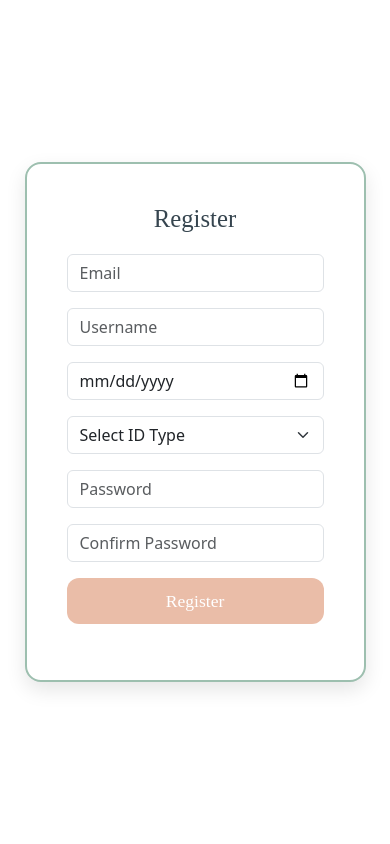
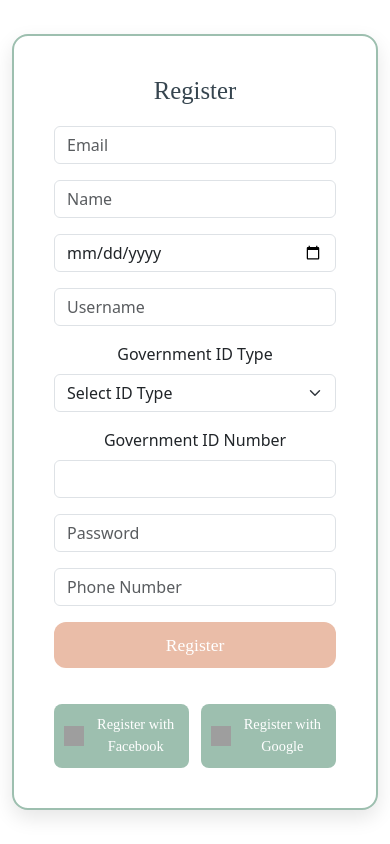
Before and after one commit to Pune-Helps/punehelps, a Flask app: page /register in a window 390 px wide. Run offline with Flask 3, Linux system fonts and the light colour scheme; grey boxes are pictures that could not be loaded.

Commit message:
Minor changes

```diff
--- a/templates/landing.html
+++ b/templates/landing.html
@@ -342,7 +342,6 @@
         detailsModal.addEventListener("show.bs.modal", function (event) {
             const button = event.relatedTarget;
 
-        // Get listing details from data attributes
             document.getElementById("modal-title").textContent = button.getAttribute("data-title");
             document.getElementById("modal-description").textContent = button.getAttribute("data-description");
             document.getElementById("modal-category").textContent = button.getAttribute("data-other-category") || button.getAttribute("data-category");
@@ -350,7 +349,10 @@
             document.getElementById("modal-urgent").textContent = button.getAttribute("data-urgent");
             document.getElementById("modal-user").textContent = button.getAttribute("data-user");
             document.getElementById("modal-expiry").textContent = button.getAttribute("data-expiry");
-                document.getElementById("modal-phone").textContent = button.getAttribute("data-phone");
+
+            // ✅ Fix phone_number to show 'N/A' if missing
+            const phoneNumber = button.getAttribute("data-phone");
+            document.getElementById("modal-phone").textContent = phoneNumber ? phoneNumber : 'N/A';
         });
     });
 
--- a/templates/register.html
+++ b/templates/register.html
@@ -3,7 +3,8 @@
 <head>
     <meta charset="UTF-8">
     <meta name="viewport" content="width=device-width, initial-scale=1.0">
-    <title>Register - Pune Seva</title>
+    <title>Registration Page</title>
+    <!-- Bootstrap CSS -->
     <link href="https://cdn.jsdelivr.net/npm/bootstrap@5.3.0-alpha1/dist/css/bootstrap.min.css" rel="stylesheet">
     <style>
         .register-container {
@@ -13,7 +14,7 @@
         }
 
         .image-side {
-            background: url("{{ url_for('static', filename='register-bg.jpg') }}") no-repeat center center;
+            background: url('https://upload.wikimedia.org/wikipedia/commons/a/a0/Shaniwar_Wada_during_sunset.jpg') no-repeat center center;
             background-size: cover;
         }
 
@@ -22,22 +23,22 @@
             padding: 40px;
             border-radius: 16px;
             box-shadow: 0px 8px 20px rgba(0, 0, 0, 0.1);
-            border: 2px solid #9DBFAF;
+            border: 2px solid #9DBFAF; /* Sage Green border */
         }
 
         .register-form h2 {
             margin-bottom: 20px;
             font-family: 'Merriweather', serif;
-            color: #36454F;
+            color: #36454F; /* Charcoal Gray */
         }
 
         .form-control:focus {
-            border-color: #EABDA8;
+            border-color: #EABDA8; /* Soft Peach on focus */
             box-shadow: none;
         }
 
         .btn-custom {
-            background-color: #EABDA8;
+            background-color: #EABDA8; /* Soft Peach button */
             color: white;
             border-radius: 12px;
             font-family: 'Merriweather', serif;
@@ -48,34 +49,39 @@
         }
 
         .btn-custom:hover {
-            background-color: #356E6B;
+            background-color: #356E6B; /* Deep Teal on hover */
         }
 
         .btn-register {
-            background-color: #9DBFAF;
+            background-color: #9DBFAF; /* Sage Green */
         }
 
         .btn-register:hover {
-            background-color: #356E6B;
+            background-color: #356E6B; /* Deep Teal on hover */
+        }
+
+        .oauth-buttons {
+            display: flex;
+            justify-content: space-between;
+            margin-top: 20px;
         }
 
         .oauth-buttons a {
-            width: 100%;
+            width: 48%;
             display: flex;
             align-items: center;
             justify-content: center;
             padding: 10px;
-            background-color: #9DBFAF;
+            background-color: #9DBFAF; /* Sage Green */
             color: white;
             text-decoration: none;
             border-radius: 8px;
             font-size: 0.9rem;
             transition: background-color 0.3s ease;
-            margin-bottom: 10px;
         }
 
         .oauth-buttons a:hover {
-            background-color: #356E6B;
+            background-color: #356E6B; /* Deep Teal on hover */
         }
 
         .oauth-buttons img {
@@ -94,27 +100,22 @@
         <div class="col-md-6 d-flex justify-content-center align-items-center">
             <div class="register-form text-center">
                 <h2>Register</h2>
-
-                <!-- Flash Messages -->
-                {% with messages = get_flashed_messages(with_categories=true) %}
-                    {% if messages %}
-                        <div class="alert-container">
-                            {% for category, message in messages %}
-                                <div class="alert alert-{{ category }} alert-dismissible fade show" role="alert">
-                                    {{ message }}
-                                    <button type="button" class="btn-close" data-bs-dismiss="alert"></button>
+                <form action="/register" method="post">
+                    <div class="mb-3">
+                        <input type="email" class="form-control" id="email" name="email" placeholder="Email" required>
                     </div>
-                            {% endfor %}
+                    <div class="mb-3">
+                        <input type="text" class="form-control" id="name" name="name" placeholder="Name" required>
                     </div>
-                    {% endif %}
-                {% endwith %}
-
-                <form action="{{ url_for('register') }}" method="post">
-                    <input type="email" class="form-control mb-3" id="email" name="email" placeholder="Email" required>
-                    <input type="text" class="form-control mb-3" id="username" name="username" placeholder="Username" required>
-                    <input type="date" class="form-control mb-3" id="birthdate" name="birthdate" required>
-
-                    <select class="form-select mb-3" id="govt_id_type" name="govt_id_type">
+                    <div class="mb-3">
+                        <input type="date" class="form-control" id="birthdate" name="birthdate" required>
+                    </div>
+                    <div class="mb-3">
+                        <input type="text" class="form-control" id="username" name="username" placeholder="Username" required>
+                    </div>
+                    <div class="mb-3">
+                        <label for="govt_id_type" class="form-label">Government ID Type</label>
+                        <select class="form-select" id="govt_id_type" name="govt_id_type" required>
                             <option value="" selected disabled>Select ID Type</option>
                             <option value="Aadhar">Aadhar Card</option>
                             <option value="PAN">PAN Card</option>
@@ -122,27 +123,34 @@
                             <option value="Driving License">Driving License</option>
                             <option value="Passport">Passport</option>
                         </select>
-
-                    <input type="password" class="form-control mb-3" id="password" name="password" placeholder="Password" required>
-                    <input type="password" class="form-control mb-3" id="confirm_password" placeholder="Confirm Password" required>
-
+                    </div>
+                    <div class="mb-3">
+                        <label for="govt_id_number" class="form-label">Government ID Number</label>
+                        <input type="text" class="form-control" id="govt_id_number" name="govt_id_number" required>
+                    </div>
+                    <div class="mb-3">
+                        <input type="password" class="form-control" id="password" name="password" placeholder="Password" required>
+                    </div>
+                    <div class="mb-3">
+                        <input type="tel" class="form-control" id="phone_number" name="phone_number" placeholder="Phone Number" required>
+                    </div>
                     <button type="submit" class="btn btn-custom w-100 mb-3">Register</button>
                 </form>
+
+                <div class="oauth-buttons">
+                    <a href="/auth/facebook" class="btn btn-custom">
+                        <img src="https://upload.wikimedia.org/wikipedia/commons/5/51/Facebook_f_logo_%282019%29.svg" alt="Facebook Logo"> Register with Facebook
+                    </a>
+                    <a href="/auth/google" class="btn btn-custom">
+                        <img src="https://upload.wikimedia.org/wikipedia/commons/5/53/Google_%22G%22_Logo.svg" alt="Google Logo"> Register with Google
+                    </a>
+                </div>
             </div>
         </div>
     </div>
 </div>
 
-<script>
-    document.querySelector("form").addEventListener("submit", function (event) {
-        const password = document.getElementById("password").value;
-        const confirmPassword = document.getElementById("confirm_password").value;
-        if (password !== confirmPassword) {
-            event.preventDefault();
-            alert("Passwords do not match!");
-        }
-    });
-</script>
-
+<!-- Bootstrap JS -->
+<script src="https://cdn.jsdelivr.net/npm/bootstrap@5.3.0-alpha1/dist/js/bootstrap.bundle.min.js"></script>
 </body>
 </html>
```
Also changed, not shown: templates/login.html (+55 -39 lines). Lines whose indentation alone changed are shown as unchanged.
